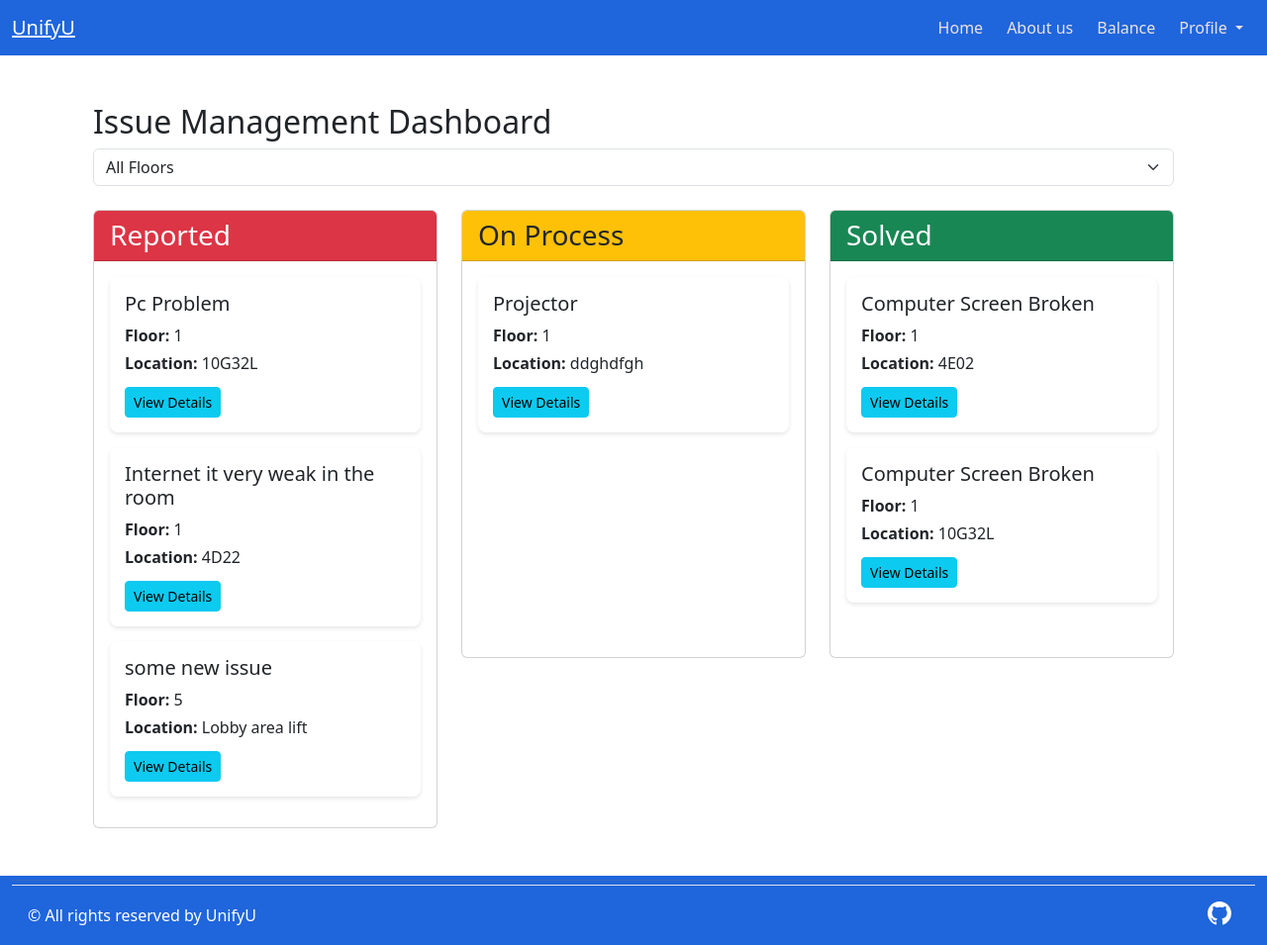
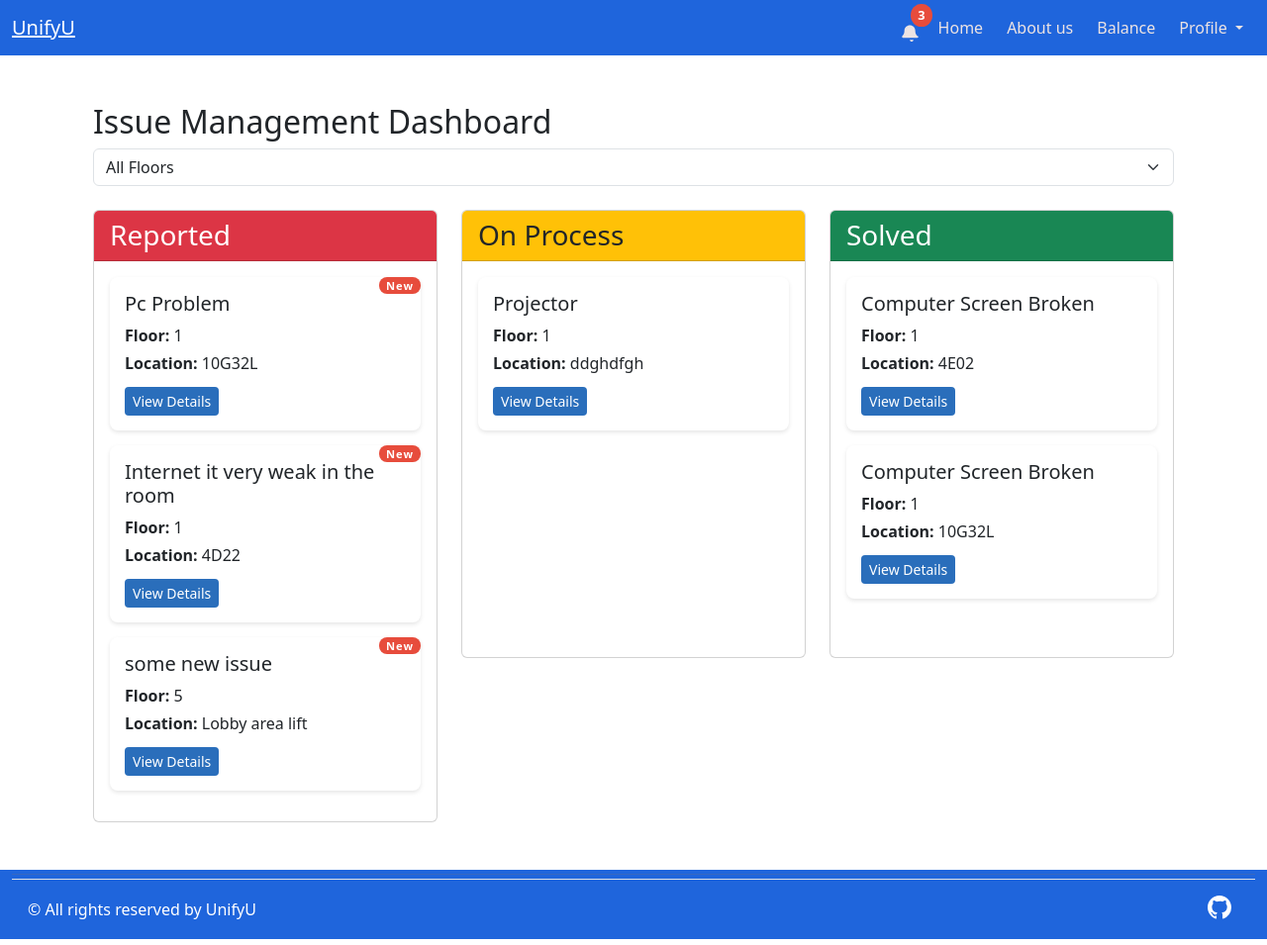
Before and after one commit to izack05/UnifyU_project_Group07, a Flask app: page /staff/issues in a window 1280 px wide. Shown: the whole page at 99% size. Run offline with Flask 3, Linux system fonts and the light colour scheme; a user stored in the database is signed in; data comes from the database, SQL or seed files in the repository; some libraries are stand-ins or nearby versions.

Commit message:
Worked on Notification

```diff
--- a/app.py
+++ b/app.py
@@ -309,21 +309,25 @@ class Transaction(db.Model):
 #---------Nur classess------------------
 class IssueLog(db.Model):
     id = db.Column(db.Integer, primary_key=True)
-    student_id = db.Column(db.Integer, db.ForeignKey('student_registration.id', name='fk_issue_log_student'), nullable=False)
+    student_id = db.Column(db.Integer, db.ForeignKey('student_registration.id'), nullable=False)
     issue_title = db.Column(db.String(200), nullable=False)
     issue_category = db.Column(db.String(50), nullable=False)
     issue_description = db.Column(db.Text, nullable=False)
-    floor = db.Column(db.String(3), nullable=False, default='1')  # New field for floor
+    floor = db.Column(db.String(3), nullable=False, default='1')
     location = db.Column(db.String(100), nullable=False)
     priority = db.Column(db.String(20), nullable=False, default='Medium')
-    status = db.Column(db.String(20), nullable=False, default='Reported')  # Changed default from 'Open'
+    status = db.Column(db.String(20), nullable=False, default='Reported')
     submitted_at = db.Column(db.DateTime, nullable=False, default=datetime.now)
     resolved_at = db.Column(db.DateTime, nullable=True)
     staff_notes = db.Column(db.Text, nullable=True)
-    resolved_by = db.Column(db.Integer, db.ForeignKey('student_registration.id', name='fk_issue_log_resolved_by'), nullable=True)  # New field
+    resolved_by = db.Column(db.Integer, db.ForeignKey('student_registration.id'), nullable=True)
+    is_new = db.Column(db.Boolean, nullable=False, default=True)  # New: track if issue is new for staff
 
     student = db.relationship('StudentRegistration', backref=db.backref('issues', lazy=True), foreign_keys=[student_id])
     staff = db.relationship('StudentRegistration', backref=db.backref('resolved_issues', lazy=True), foreign_keys=[resolved_by])
+
+    student_id = db.Column(db.Integer, db.ForeignKey('student_registration.id', name='fk_issue_log_student'), nullable=False)
+    resolved_by = db.Column(db.Integer, db.ForeignKey('student_registration.id', name='fk_issue_log_resolved_by'), nullable=True)
 
     student = db.relationship(
         'StudentRegistration',
@@ -335,7 +339,6 @@ class IssueLog(db.Model):
         foreign_keys=[resolved_by],
         back_populates="resolved_issues"
     )
-
 
 
 
@@ -1364,14 +1367,13 @@ def log_issue():
             floor=form.floor.data,
             location=form.location.data,
             priority=form.priority.data,
-            status='Reported'
+            status='Reported',
+            is_new=True  # Mark as new for staff
         )
         db.session.add(new_issue)
         db.session.commit()
-
         flash('Issue logged successfully! Our technical team will review it shortly.', 'success')
         return redirect(url_for('view_issues'))
-
     return render_template('issues/log_issue.html', form=form)
 
 # Route to view individual issue details
@@ -1405,11 +1407,15 @@ def staff_issues():
     on_process = [i for i in issues if i.status == 'On Process']
     solved = [i for i in issues if i.status == 'Solved']
 
+    # Count new issues for notification
+    new_issues_count = IssueLog.query.filter_by(is_new=True, status='Reported').count()
+
     return render_template('issues/staff_issues.html',
                          reported=reported,
                          on_process=on_process,
                          solved=solved,
-                         selected_floor=floor)
+                         selected_floor=floor,
+                         new_issues_count=new_issues_count)
 
 @app.route('/staff/update_issue_status', methods=['POST'])
 @login_required
@@ -1422,11 +1428,24 @@ def update_issue_status():
     staff_notes = request.form.get('staff_notes', '')
 
     issue = IssueLog.query.get_or_404(issue_id)
+    # Only allow forward status transitions
+    allowed_transitions = {
+        'Reported': ['On Process', 'Solved'],
+        'On Process': ['Solved'],
+        'Solved': []
+    }
+    if new_status not in allowed_transitions.get(issue.status, []):
+        return jsonify({'error': 'Invalid status transition'}), 400
+
     issue.status = new_status
     issue.staff_notes = staff_notes
     if new_status == 'Solved':
         issue.resolved_at = datetime.now()
         issue.resolved_by = current_user.id
+    if new_status == 'On Process':
+        issue.resolved_at = datetime.now()
+        issue.resolved_by = current_user.id# Mark as not new if status is updated
+    issue.is_new = False
 
     db.session.commit()
 
@@ -1440,6 +1459,10 @@ def staff_issue_detail(issue_id):
         return redirect(url_for('homepage'))
 
     issue = IssueLog.query.get_or_404(issue_id)
+    # Mark as not new if staff views details
+    if issue.is_new:
+        issue.is_new = False
+        db.session.commit()
     return render_template('issues/staff_issue_detail.html', issue=issue)
 #------------------------------end-----------------------------------------
 if __name__ == '__main__':
--- a/templates/issues/staff_issues.html
+++ b/templates/issues/staff_issues.html
@@ -20,12 +20,17 @@
                 </div>
                 <div class="card-body issue-column" id="reported">
                     {% for issue in reported %}
-                        <div class="issue-card" draggable="true" data-issue-id="{{ issue.id }}">
-                            <h5>{{ issue.issue_title }}</h5>
-                            <p class="mb-1"><strong>Floor:</strong> {{ issue.floor }}</p>
-                            <p class="mb-1"><strong>Location:</strong> {{ issue.location }}</p>
-                            <a href="{{ url_for('staff_issue_detail', issue_id=issue.id) }}" class="btn btn-sm btn-info mt-2">View Details</a>
-                        </div>
+                            <div class="issue-card" draggable="true" data-issue-id="{{ issue.id }}" style="position: relative;">
+                                    <h5 style="margin-bottom: 0.5rem;">
+                                        {{ issue.issue_title }}
+                                        {% if issue.is_new %}
+                                            <span class="new-badge">New</span>
+                                        {% endif %}
+                                    </h5>
+                                    <p class="mb-1"><strong>Floor:</strong> {{ issue.floor }}</p>
+                                    <p class="mb-1"><strong>Location:</strong> {{ issue.location }}</p>
+                                    <a href="{{ url_for('staff_issue_detail', issue_id=issue.id) }}" class="btn btn-sm login-btn mt-2">View Details</a>
+                            </div>
                     {% endfor %}
                 </div>
             </div>
@@ -42,7 +47,11 @@
                             <h5>{{ issue.issue_title }}</h5>
                             <p class="mb-1"><strong>Floor:</strong> {{ issue.floor }}</p>
                             <p class="mb-1"><strong>Location:</strong> {{ issue.location }}</p>
-                            <a href="{{ url_for('staff_issue_detail', issue_id=issue.id) }}" class="btn btn-sm btn-info mt-2">View Details</a>
+                            {% if issue.resolved_by %}
+                                <p class="mb-1"><strong>Assigned to:</strong> {{ issue.staff.full_name }}</p>
+                                <p class="mb-1"><strong>Assigned at:</strong> {{ issue.resolved_at.strftime('%Y-%m-%d %H:%M') }}</p>
+                            {% endif %}
+                            <a href="{{ url_for('staff_issue_detail', issue_id=issue.id) }}" class="btn btn-sm login-btn mt-2">View Details</a>
                         </div>
                     {% endfor %}
                 </div>
@@ -60,7 +69,7 @@
                             <h5>{{ issue.issue_title }}</h5>
                             <p class="mb-1"><strong>Floor:</strong> {{ issue.floor }}</p>
                             <p class="mb-1"><strong>Location:</strong> {{ issue.location }}</p>
-                            <a href="{{ url_for('staff_issue_detail', issue_id=issue.id) }}" class="btn btn-sm btn-info mt-2">View Details</a>
+                            <a href="{{ url_for('staff_issue_detail', issue_id=issue.id) }}" class="btn btn-sm login-btn mt-2">View Details</a>
                         </div>
                     {% endfor %}
                 </div>
@@ -90,6 +99,33 @@
 
 .issue-column.drag-over {
     background-color: #f8f9fa;
+}
+/* New badge style */
+.new-badge {
+    position: absolute;
+    top: 0;
+    right: 0;
+    background: #e74c3c;
+    color: white;
+    font-size: 0.7rem;
+    font-weight: bold;
+    padding: 2px 7px;
+    border-radius: 8px;
+    z-index: 2;
+    letter-spacing: 1px;
+}
+/* Login page button color for View Details and Update Issue */
+.login-btn {
+    background: #2a6ebb !important;
+    color: #fff !important;
+    border: none !important;
+    border-radius: 4px !important;
+    font-weight: 600;
+    transition: background 0.2s;
+}
+.login-btn:hover {
+    background: #1d4f8b !important;
+    color: #fff !important;
 }
 </style>
 
--- a/templates/layout/navbar.html
+++ b/templates/layout/navbar.html
@@ -32,7 +32,19 @@
         </li>
 
         {% endif %}
-        <li class="nav-item">
+
+        <li class="nav-item d-flex align-items-center" style="position: relative;">
+          {% if current_user.is_authenticated and current_user.is_staff %}
+            <!-- Notification bell beside Home for staff -->
+            <a href="{{ url_for('staff_issues') }}" class="nav-link mx-1 p-0" style="color: #ece3e3; position: relative;">
+              <span style="font-size: 1.5rem; vertical-align: middle;">
+                <svg xmlns="http://www.w3.org/2000/svg" width="22" height="22" fill="currentColor" viewBox="0 0 24 24"><path d="M12 24c1.104 0 2-.896 2-2h-4c0 1.104.896 2 2 2zm6.364-6c-.781-1.104-2.364-2-2.364-6 0-3.313-2.687-6-6-6s-6 2.687-6 6c0 4-1.583 4.896-2.364 6-.195.276-.293.601-.293.936 0 .552.447 1 1 1h16c.553 0 1-.448 1-1 0-.335-.098-.66-.293-.936z"/></svg>
+                {% if new_issues_count and new_issues_count > 0 %}
+                  <span style="position: absolute; top: -6px; right: -10px; background: #e74c3c; color: white; border-radius: 50%; padding: 2px 7px; font-size: 0.8rem; font-weight: bold;">{{ new_issues_count }}</span>
+                {% endif %}
+              </span>
+            </a>
+          {% endif %}
           <a class="nav-link btn btn-outline-primary mx-1" aria-current="page" href="{{ url_for('homepage') }}" style="color: #ece3e3">Home</a>
         </li>
 
```
Also changed, not shown: templates/issues/issue_detail.html (+6 -3 lines), templates/issues/staff_issue_detail.html (+22 -8 lines).
